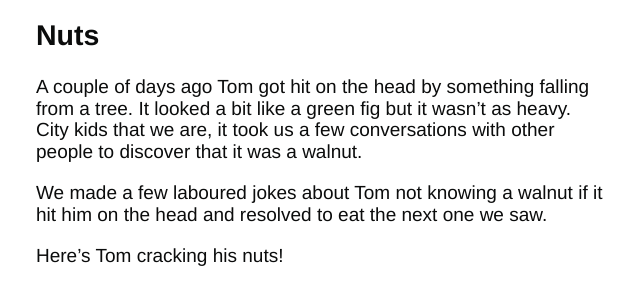
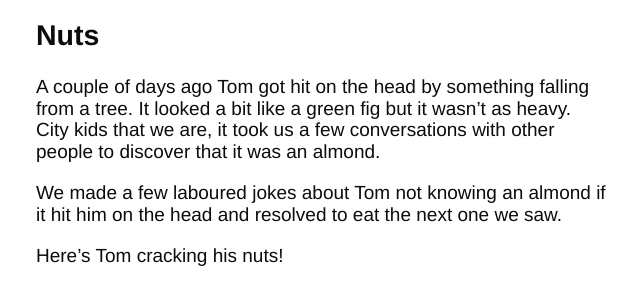
Before and after one commit to tombye/trexit, a Jekyll site: the page built from _posts/2017-09-11-camino-stages-5-to-7.markdown, in a window 1280 px wide and 900 px high, scrolled down 4929 px, cut to the strip 184-466 px from the top of the window. Shown: the whole strip, without its empty margins (124-764 px from the left). Built offline with Jekyll 4.4.1, drawn with Linux system fonts in a browser that asks for light colours.

Commit message:
Update 2017-09-11-camino-stages-5-to-7.markdown

```diff
--- a/_posts/2017-09-11-camino-stages-5-to-7.markdown
+++ b/_posts/2017-09-11-camino-stages-5-to-7.markdown
@@ -45,9 +45,9 @@ It's hard to describe the speed with which we transitioned from knackered to eye
 
 ## Nuts
 
-A couple of days ago Tom got hit on the head by something falling from a tree. It looked a bit like a green fig but it wasn't as heavy. City kids that we are, it took us a few conversations with other people to discover that it was a walnut.
+A couple of days ago Tom got hit on the head by something falling from a tree. It looked a bit like a green fig but it wasn't as heavy. City kids that we are, it took us a few conversations with other people to discover that it was an almond.
 
-We made a few laboured jokes about Tom not knowing a walnut if it hit him on the head and resolved to eat the next one we saw.
+We made a few laboured jokes about Tom not knowing an almond if it hit him on the head and resolved to eat the next one we saw.
 
 Here's Tom cracking his nuts!
 
```
